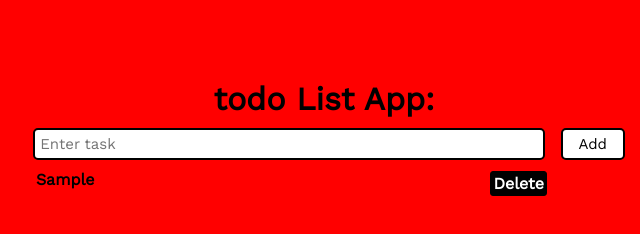
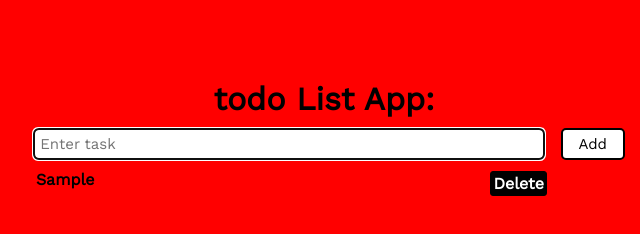
Before and after one commit to Bhavish5/todoList-app, a plain HTML site: page index.html in a window 1280 px wide. Both pictures are taken after typing "Sample" into the empty fields and a click on the button "Add". Shown: the full height of the page, 316-956 px from the left. Drawn offline with nearby package versions, Linux system fonts and the light colour scheme.

Commit message:
Added autofocus for input

```diff
--- a/index.html
+++ b/index.html
@@ -10,7 +10,7 @@
 <body>
     <div class="app">
         <h1>todo List App:</h1>
-        <input type="text" placeholder="Enter task" id="input" autocomplete="off">
+        <input type="text" placeholder="Enter task" id="input" autocomplete="off" autofocus>
         <button onclick="addTask()">Add</button>
         <ul id="taskList"></ul>
     </div>
--- a/script.js
+++ b/script.js
@@ -10,6 +10,7 @@ function addTask(){
     taskList.appendChild(li);
     task = "";
     document.getElementById("input").value = task;
+    document.getElementById("input").focus();
 }
 function deleteTask(taskElement){
     var taskList = document.getElementById("taskList");
```
